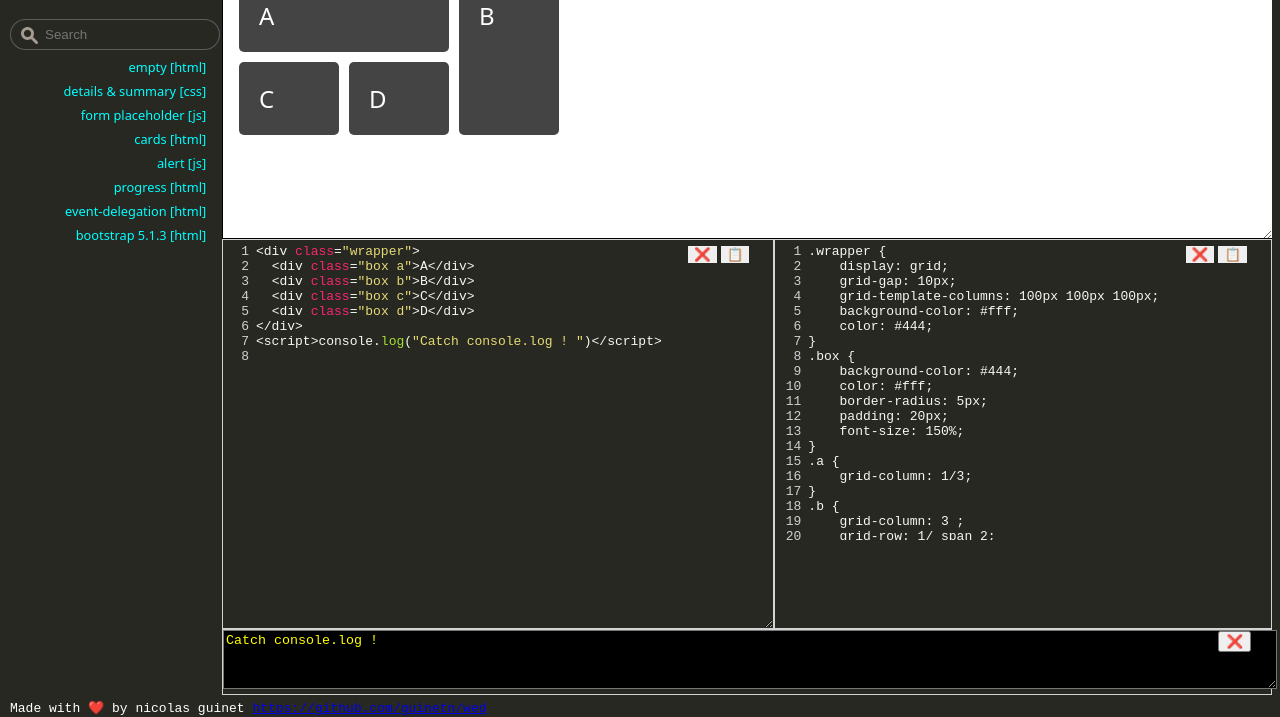
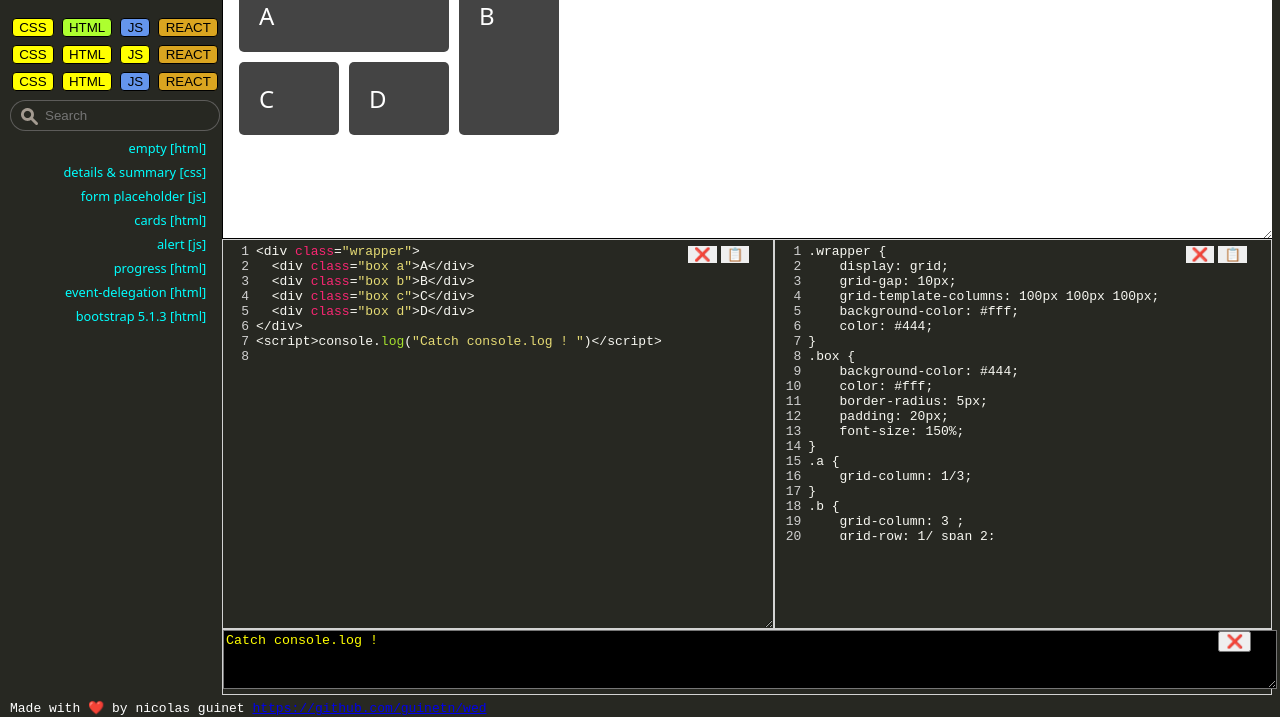
Before and after one commit to guinetn/wed, a plain HTML site: page index.html in a window 1280 px wide. Shown: the part 83-800 px from the top of the page. Drawn offline with nearby package versions, Linux system fonts and the light colour scheme.

Commit message:
Add templates categories

```diff
--- a/index.css
+++ b/index.css
@@ -156,3 +156,32 @@ div[data-lang] {
     color: #857f7f;
     text-indent: 20px;
 }
+
+.template-select {
+    display: flex;
+    flex-wrap: wrap;
+    justify-items: space-between;
+}
+.template {
+    flex: 1 0 auto;
+    border: solid 1px black;
+    border-radius: 4px;
+    background-color: red;
+        margin: 0.3em;
+}
+
+.css-template {
+    background-color: yellow;
+}
+
+.html-template {
+    background-color: greenyellow;
+}
+
+.react-template {
+    background-color: goldenrod;
+}
+
+.js-template {
+    background-color: cornflowerblue;
+}
--- a/index.html
+++ b/index.html
@@ -39,6 +39,22 @@
  <main class='wed-main'>
     <nav class="wed-col wed-templates">
         <h4>TEMPLATES</h4>
+        <section class='template-select'>
+            <button class='template css-template'>CSS</button>
+            <button class='template html-template'>HTML</button>
+            <button class='template js-template'>JS</button>
+            <button class='template react-template'>REACT</button>
+
+            <button class='template css-template'>CSS</button>
+            <button class='template css-template'>HTML</button>
+            <button class='template css-template'>JS</button>
+            <button class='template react-template'>REACT</button>
+
+            <button class='template css-template'>CSS</button>
+            <button class='template css-template'>HTML</button>
+            <button class='template js-template'>JS</button>
+            <button class='template react-template'>REACT</button>
+        </section>
         <input type="text" id="wed-search" placeholder="Search">
         <div id="templatesList"></div>
     </nav>
--- a/js/index.js
+++ b/js/index.js
@@ -52,8 +52,8 @@ function initEditors() {
     keyMap: "sublime"
   });
 
-  //cmHtml.setSize(600, 300);
-  //cmCss.setSize(600, 300);
+  // cmHtml.setSize("100%", "100%");
+  // cmCss.setSize("100%", "100%");
 
   cmHtml.on("changes", () => update());
   cmCss.on("changes", () => update());
```
Also changed, not shown: README.md.
